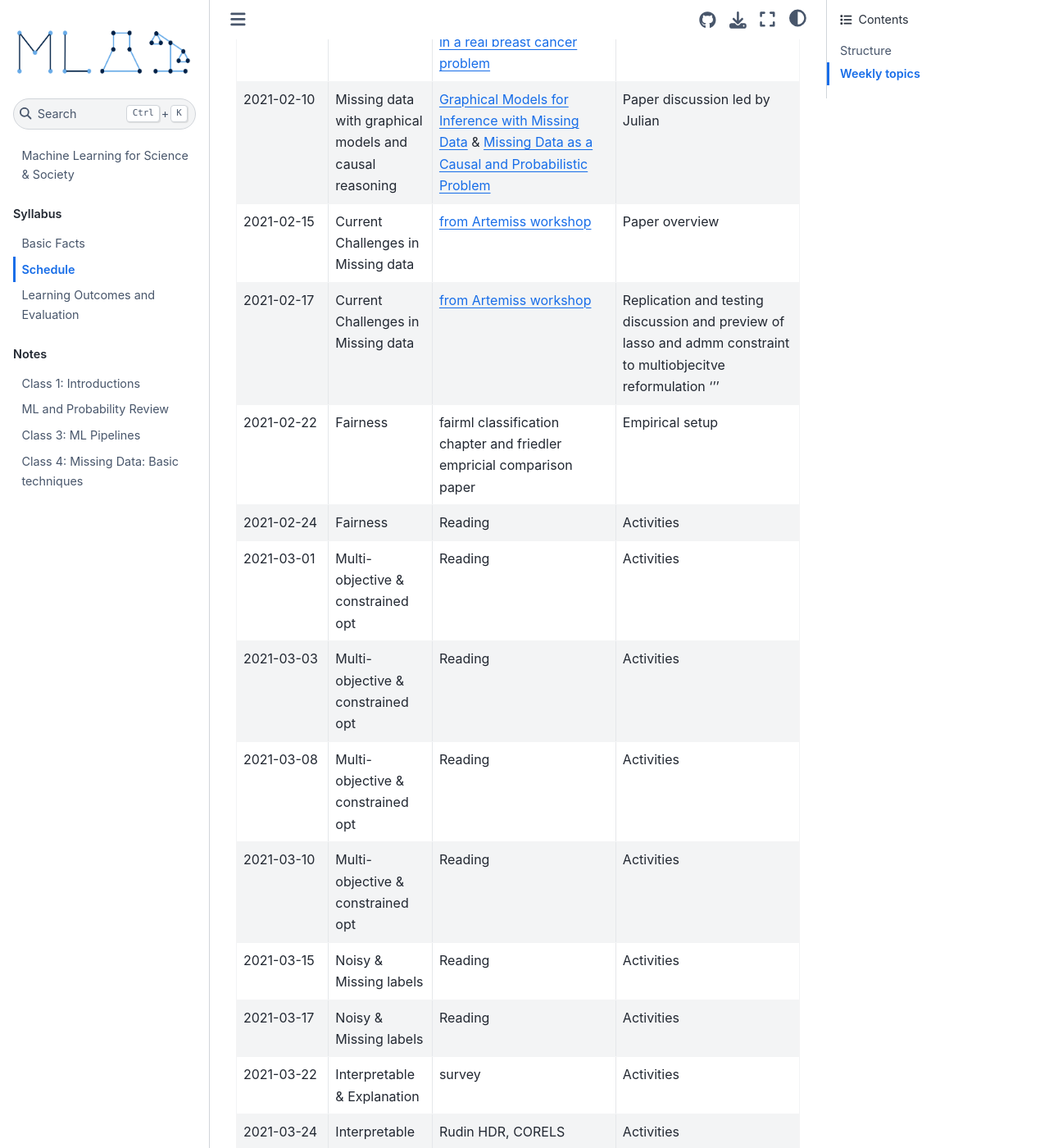
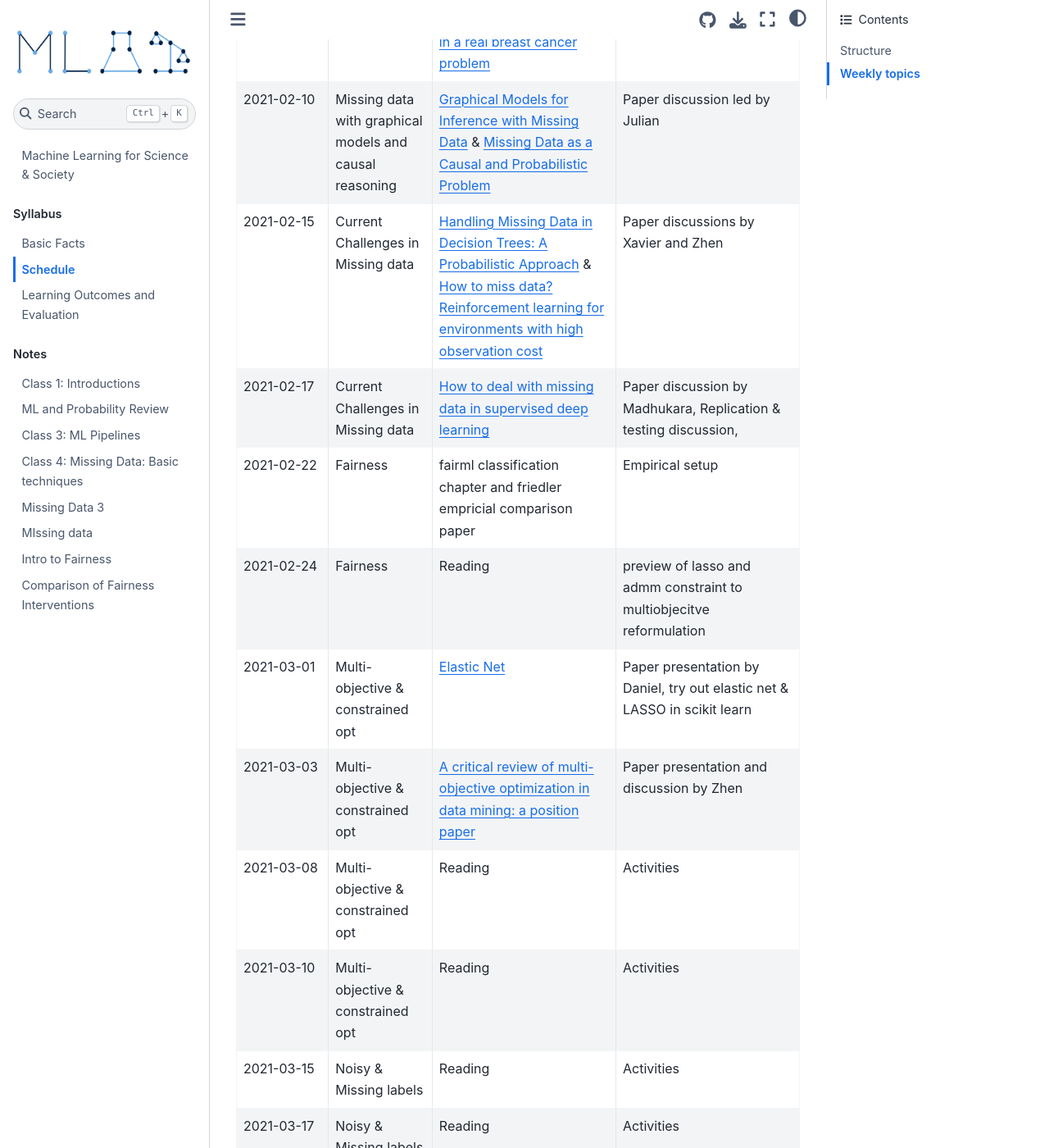
Before and after one commit to ml4scisoc/ml4scisoc.github.io, a Jupyter Book: the page built from syllabus/schedule.md, in a window 1280 px wide and 1400 px high, scrolled down 1656 px. Shown: the whole window at 82% size. Built offline with Jupyter Book 1.0.4 settings and Sphinx 7.4.7 and the Sphinx Book theme 1.1.4, drawn with Linux system fonts in a browser that asks for light colours.

Commit message:
notes and schedule updates;

```diff
--- a/_toc.yml
+++ b/_toc.yml
@@ -15,3 +15,8 @@
     - file: notes/2021-02-01
     - file: notes/2021-02-03
     - file: notes/2021-02-08
+    - file: notes/2021-02-10
+    - file: notes/2021-02-15
+    - file: notes/2021-02-17
+    - file: notes/2021-02-22
+    - file: notes/2021-02-24
--- /dev/null
+++ b/notes/2021-02-22.md
@@ -0,0 +1,4 @@
+# Intro to Fairness
+
+
+Handwritten notes on shared drive
--- /dev/null
+++ b/notes/2021-02-24.md
@@ -0,0 +1,3 @@
+# Comparison of Fairness Interventions
+
+Paper discussion
--- a/syllabus/schedule.md
+++ b/syllabus/schedule.md
@@ -67,14 +67,12 @@
   - Paper discussion led by Julian
 * - 2021-02-15
   - Current Challenges in Missing data
-  - [ from Artemiss workshop](https://artemiss-workshop.github.io/#program
-)
-  - Paper overview
+  - [Handling Missing Data in Decision Trees: A Probabilistic Approach](https://openreview.net/forum?id=0IXcmQIAJPt) & [How to miss data? Reinforcement learning for environments with high observation cost](https://openreview.net/forum?id=jEN6sD09HWe)
+  - Paper discussions by Xavier and Zhen
 * - 2021-02-17
   - Current Challenges in Missing data
-  - [ from Artemiss workshop](https://artemiss-workshop.github.io/#program
-)
-  - Replication and testing discussion and preview of lasso and admm constraint to multiobjecitve reformulation '''
+  - [How to deal with missing data in supervised deep learning](https://openreview.net/forum?id=jEXxzPUMYVZ)
+  - Paper discussion by Madhukara, Replication & testing discussion,
 * - 2021-02-22
   - Fairness
   - fairml classification chapter and friedler empricial comparison paper
@@ -82,15 +80,15 @@
 * - 2021-02-24
   - Fairness
   - Reading
-  - Activities
+  -  preview of lasso and admm constraint to multiobjecitve reformulation
 * - 2021-03-01
   - Multi-objective & constrained opt
-  - Reading
-  - Activities
+  - [Elastic Net](https://rss.onlinelibrary.wiley.com/doi/10.1111/j.1467-9868.2005.00503.x)
+  - Paper presentation by Daniel, try out elastic net & LASSO in scikit learn
 * - 2021-03-03
   - Multi-objective & constrained opt
-  - Reading
-  - Activities
+  - [A critical review of multi-objective optimization in data mining: a position paper](https://dl.acm.org/doi/abs/10.1145/1046456.1046467?casa_token=EolodHNPqJcAAAAA:WP8AqKpTtu74hQbMH6MabfM3HjFbQZ2C5Vp4CV--FTleunL6O_cKD98tfi7KVSWbD89vGdVaReg)
+  - Paper presentation and discussion by Zhen
 * - 2021-03-08
   - Multi-objective & constrained opt
   - Reading
```
Also changed, not shown: notes/2021-02-15.md (added, +69 -0 lines), notes/2021-02-17.md (added, +16 -0 lines), notes/2021-02-10.md (added).
